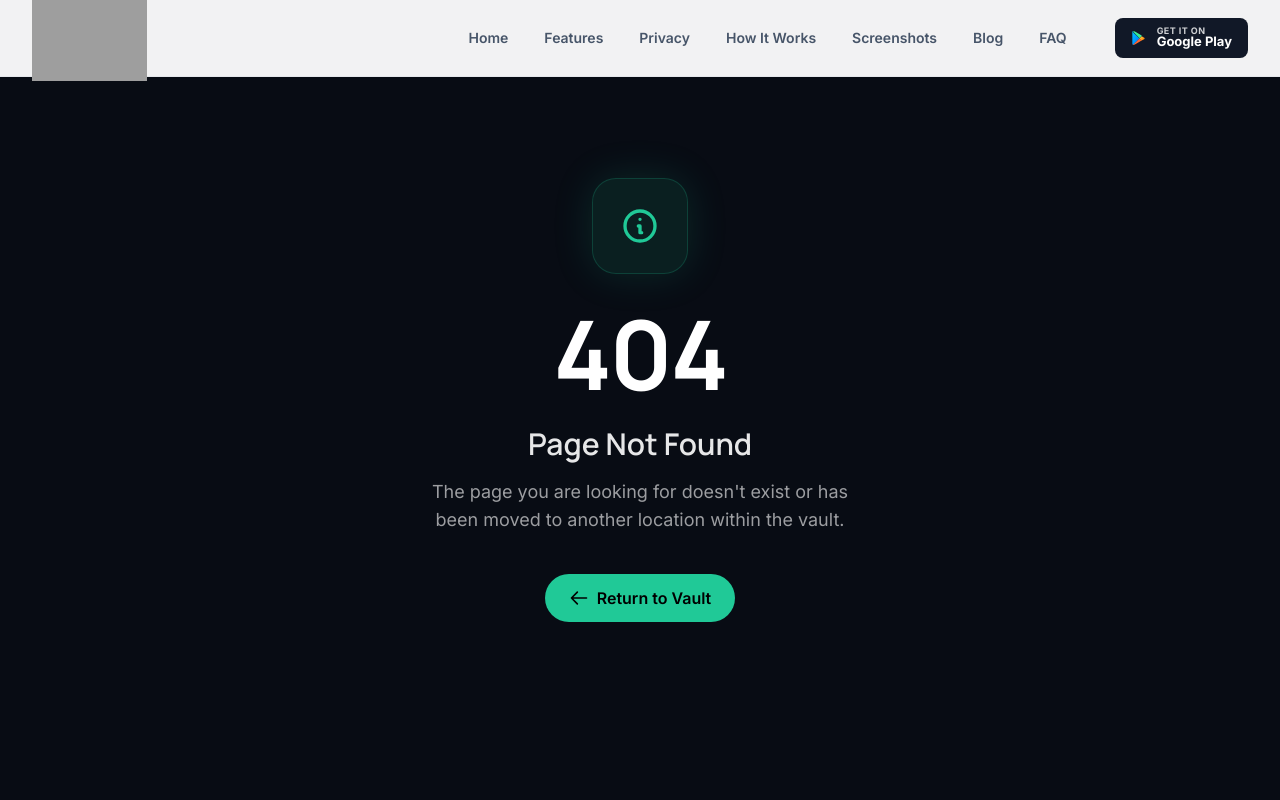
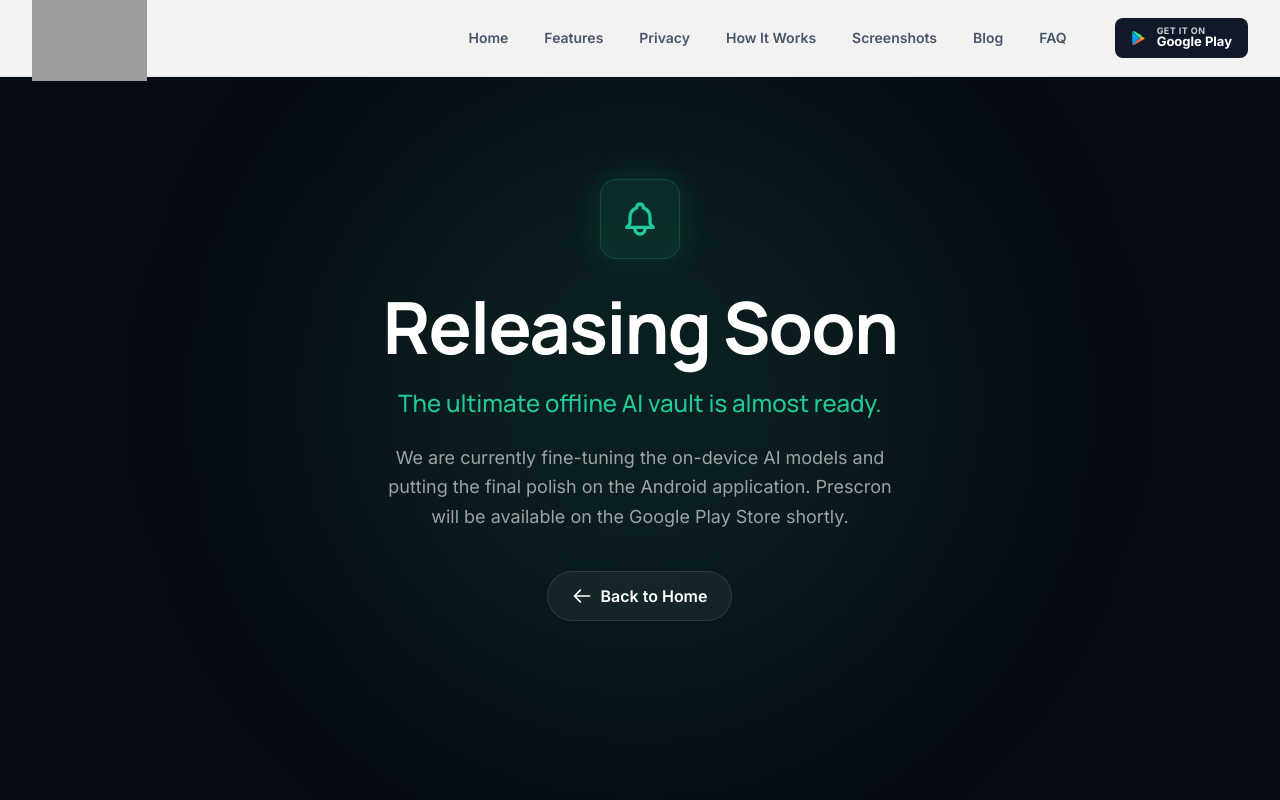
Before and after one commit to CloudLoftCreatives/prescron-website, a React (Vite) app: page /early-access in a window 1280 px wide. Shown: the top 800 px of the page. Built offline with nearby package versions, Linux system fonts and the light colour scheme; grey boxes are pictures that could not be loaded; the HTML template or start-up script is replaced by a standard one.

Commit message:
Redirect all Google Play Store buttons to a Releasing Soon page

```diff
--- a/src/App.tsx
+++ b/src/App.tsx
@@ -12,6 +12,7 @@
 import BlogPage from './pages/BlogPage'
 import BlogPostPage from './pages/BlogPostPage'
 import NotFoundPage from './pages/NotFoundPage'
+import ComingSoonPage from './pages/ComingSoonPage'
 
 function App() {
   return (
@@ -28,6 +29,7 @@
             <Route path="/faq" element={<FAQPage />} />
             <Route path="/blog" element={<BlogPage />} />
             <Route path="/blog/:slug" element={<BlogPostPage />} />
+            <Route path="/early-access" element={<ComingSoonPage />} />
             <Route path="*" element={<NotFoundPage />} />
           </Routes>
         </div>
--- a/src/components/DownloadCTA.tsx
+++ b/src/components/DownloadCTA.tsx
@@ -1,4 +1,4 @@
-const GOOGLE_PLAY_URL = 'GOOGLE_PLAY_URL'
+const GOOGLE_PLAY_URL = '/early-access'
 
 function GooglePlayBadgeLarge() {
   return (
--- a/src/components/FinalCTA.tsx
+++ b/src/components/FinalCTA.tsx
@@ -1,4 +1,4 @@
-const GOOGLE_PLAY_URL = 'GOOGLE_PLAY_URL'
+const GOOGLE_PLAY_URL = '/early-access'
 
 export default function FinalCTA() {
   return (
@@ -30,12 +30,6 @@
               target="_blank"
               rel="noopener noreferrer"
               className="inline-flex items-center gap-3.5 bg-white hover:bg-white/90 text-[#111827] font-semibold px-6 py-3.5 rounded-xl transition-all duration-200 hover:shadow-xl hover:-translate-y-0.5"
-              onClick={(e) => {
-                if (GOOGLE_PLAY_URL === 'GOOGLE_PLAY_URL') {
-                  e.preventDefault()
-                  document.querySelector('#google-play')?.scrollIntoView({ behavior: 'smooth' })
-                }
-              }}
             >
               {/* Play Store icon */}
               <svg viewBox="0 0 24 24" className="w-5 h-5 flex-shrink-0" aria-hidden="true">
--- a/src/components/Footer.tsx
+++ b/src/components/Footer.tsx
@@ -1,6 +1,6 @@
 import { Link } from 'react-router-dom'
 
-const GOOGLE_PLAY_URL = 'GOOGLE_PLAY_URL'
+const GOOGLE_PLAY_URL = '/early-access'
 
 export default function Footer() {
   const handleClick = (href: string) => {
--- a/src/components/Hero.tsx
+++ b/src/components/Hero.tsx
@@ -1,6 +1,6 @@
 import { useRef, useEffect } from 'react'
 
-const GOOGLE_PLAY_URL = 'GOOGLE_PLAY_URL'
+const GOOGLE_PLAY_URL = '/early-access'
 
 function GooglePlayBadge({ className = '' }: { className?: string }) {
   return (
--- a/src/components/Navbar.tsx
+++ b/src/components/Navbar.tsx
@@ -11,7 +11,7 @@
   { href: '/faq', label: 'FAQ' },
 ]
 
-const GOOGLE_PLAY_URL = 'GOOGLE_PLAY_URL'
+const GOOGLE_PLAY_URL = '/early-access'
 
 function PlayIcon() {
   return (
--- /dev/null
+++ b/src/pages/ComingSoonPage.tsx
@@ -0,0 +1,41 @@
+import { Link } from 'react-router-dom'
+
+export default function ComingSoonPage() {
+  return (
+    <div className="min-h-screen bg-[#080c14] flex items-center justify-center px-6 py-24 relative overflow-hidden">
+      {/* Background Glow */}
+      <div className="absolute top-1/2 left-1/2 -translate-x-1/2 -translate-y-1/2 w-[600px] h-[600px] bg-[#20C997]/10 rounded-full blur-[120px] pointer-events-none" />
+
+      <div className="max-w-2xl mx-auto text-center relative z-10">
+        <div className="w-20 h-20 bg-[#20C997]/10 rounded-2xl flex items-center justify-center mx-auto mb-8 border border-[#20C997]/20 shadow-[0_0_30px_rgba(32,201,151,0.15)]">
+          <svg className="w-10 h-10 text-[#20C997]" fill="none" viewBox="0 0 24 24" stroke="currentColor" strokeWidth={2}>
+            <path strokeLinecap="round" strokeLinejoin="round" d="M15 17h5l-1.405-1.405A2.032 2.032 0 0118 14.158V11a6.002 6.002 0 00-4-5.659V5a2 2 0 10-4 0v.341C7.67 6.165 6 8.388 6 11v3.159c0 .538-.214 1.055-.595 1.436L4 17h5m6 0v1a3 3 0 11-6 0v-1m6 0H9" />
+          </svg>
+        </div>
+
+        <h1 className="text-5xl md:text-7xl font-display font-bold text-white tracking-tight mb-6">
+          Releasing Soon
+        </h1>
+        <h2 className="text-xl md:text-2xl font-display font-medium text-[#20C997] mb-6">
+          The ultimate offline AI vault is almost ready.
+        </h2>
+        <p className="text-white/60 text-lg mb-10 max-w-lg mx-auto leading-relaxed">
+          We are currently fine-tuning the on-device AI models and putting the final polish on the Android application.
+          Prescron will be available on the Google Play Store shortly.
+        </p>
+
+        <div className="flex flex-col sm:flex-row items-center justify-center gap-4">
+          <Link
+            to="/"
+            className="inline-flex items-center gap-2 bg-white/5 hover:bg-white/10 text-white border border-white/10 px-6 py-3 rounded-full font-semibold transition-all"
+          >
+            <svg className="w-5 h-5" fill="none" viewBox="0 0 24 24" stroke="currentColor" strokeWidth={2}>
+              <path strokeLinecap="round" strokeLinejoin="round" d="M10 19l-7-7m0 0l7-7m-7 7h18" />
+            </svg>
+            Back to Home
+          </Link>
+        </div>
+      </div>
+    </div>
+  )
+}
```
